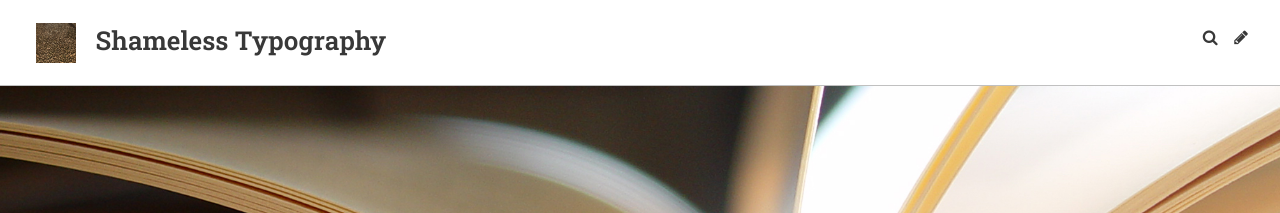
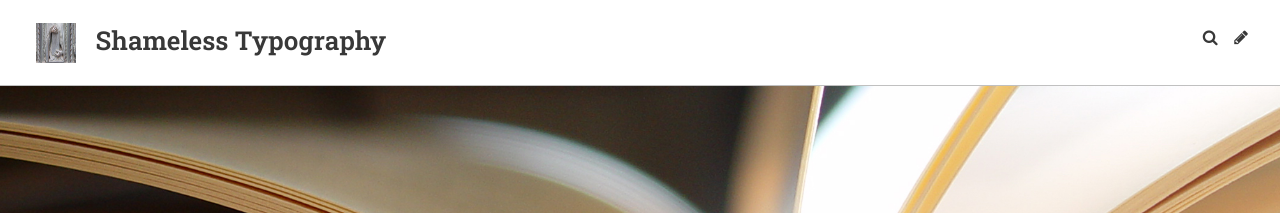
Before and after one commit to madmud101/shameless_typography, a Jekyll site: the page built from index.html, in a window 1280 px wide. Shown: the top 213 px of the page. Built offline with Jekyll 4.4.1, drawn with Linux system fonts in a browser that asks for light colours; the list of posts is cut into pages by our own code.

Commit message:
Update Settings “general”

```diff
--- a/_data/settings.yml
+++ b/_data/settings.yml
@@ -3,7 +3,7 @@ description: Rating rip-off type
 header_text: ""
 footer_text: Copyright 2020 Adam Blades
 header_feature_image: /uploads/pages.jpg
-logo: ../uploads/867FAB82-62D7-4C53-8EDC-5114095CF8AA.jpeg
+logo: ../uploads/books4screen.jpg
 favicon: /uploads/favicon.ico
 gridlayout: false
 upzoom: true
```
